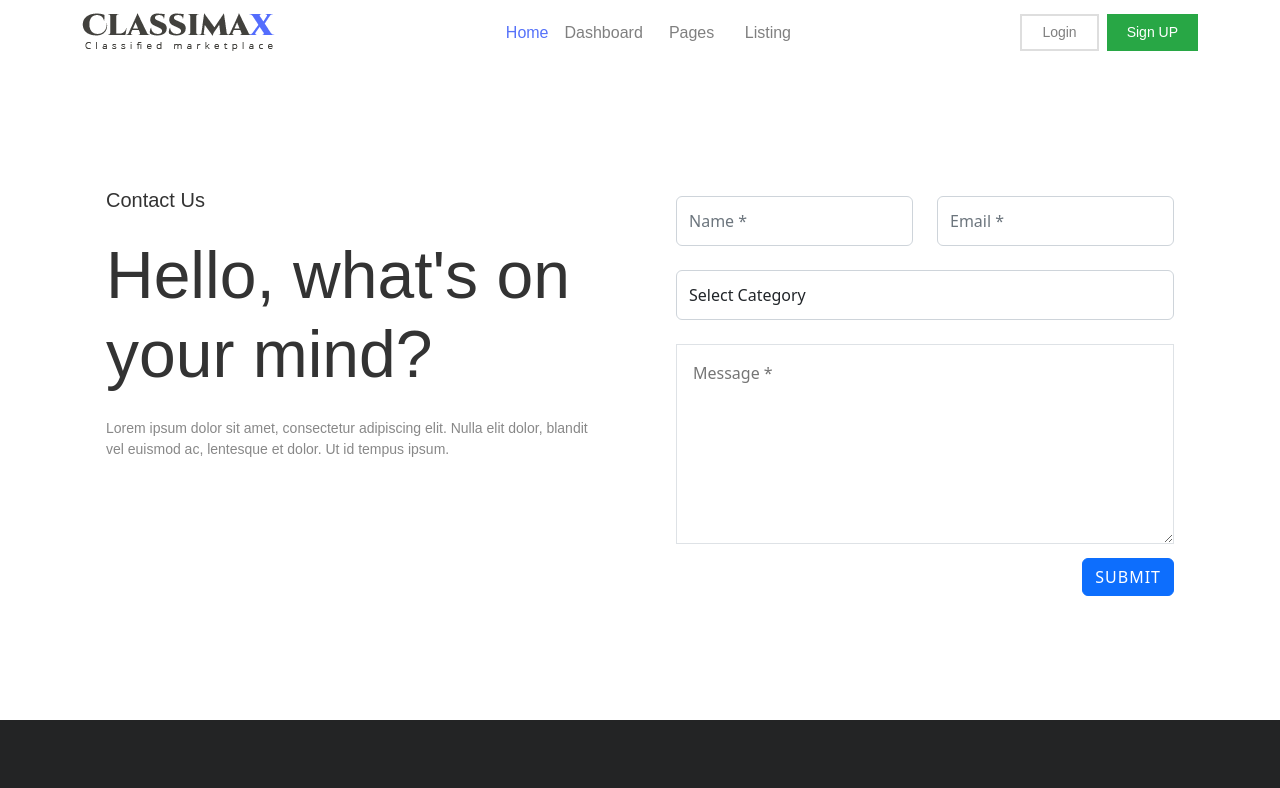
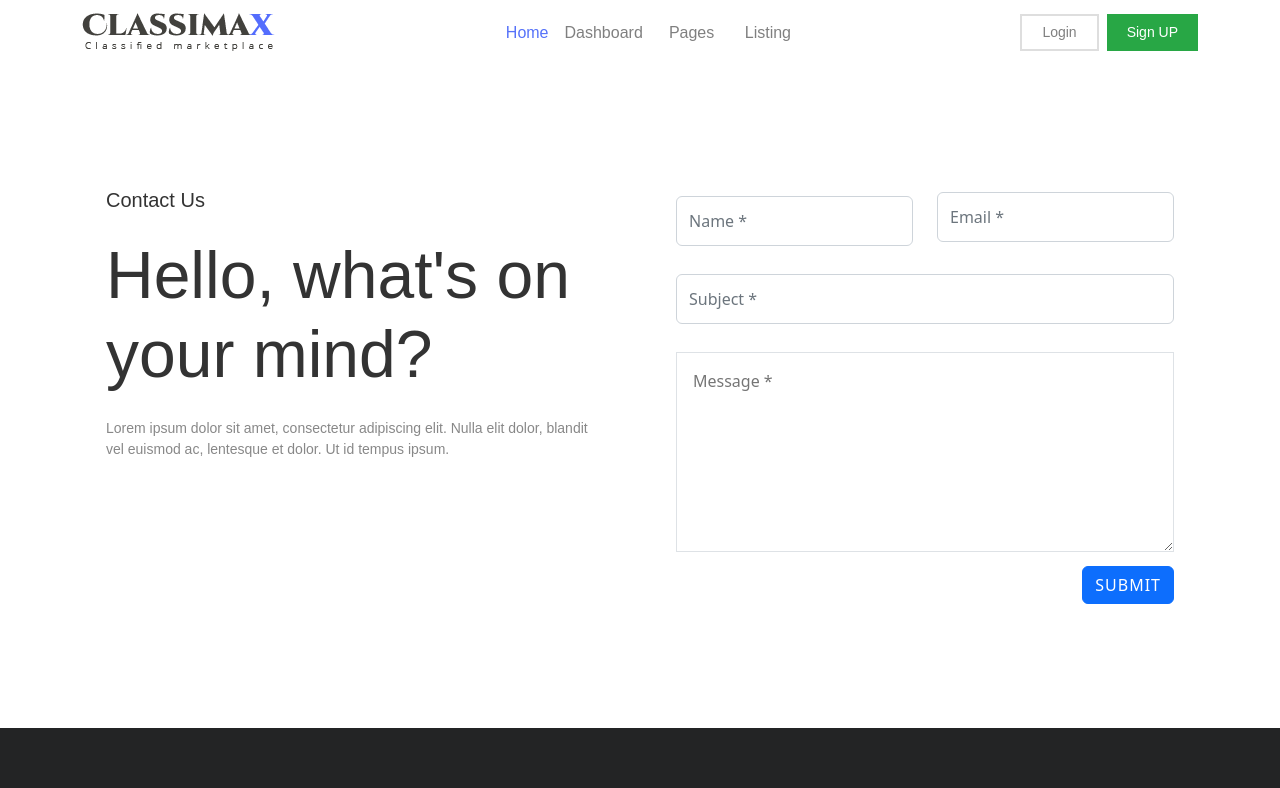
Before and after one commit to sahildabhi0101/4CP31-13, a React (Create React App) app in the folder frontend/: page /contact-us in a window 1280 px wide. Shown: the top 788 px of the page. Built offline with nearby package versions, Linux system fonts and the light colour scheme; some icons are missing; a web font is replaced by a local one.

Commit message:
Contact Us Page modified

```diff
--- a/frontend/src/pages/ContactUs.js
+++ b/frontend/src/pages/ContactUs.js
@@ -24,18 +24,16 @@ const ContactUs = () => {
                                                     <div className="col-lg-6 py-2">
                                                         <input type="text" placeholder="Name *" className="form-control" required/>
                                                     </div>
-                                                    <div className="col-lg-6 pt-2">
+                                                    <div className="col-lg-6 pt-1">
                                                         <input type="email" placeholder="Email *" className="form-control" required/>
                                                     </div>
                                                 </div>
                                             </div>
-                                            <select name="" id="" className="form-control w-100">
-                                                <option value="1">Select Category</option>
-                                                <option value="1">Laptop</option>
-                                                <option value="1">iPhone</option>
-                                                <option value="1">Monitor</option>
-                                                <option value="1">I need</option>
-                                            </select>
+                                            <div className="row">
+                                                    <div className="col-lg-12 py-1">
+                                                        <input type="text" placeholder="Subject *" className="form-control" required/>
+                                                    </div>
+                                                </div>
                                             <textarea name="message" id=""  placeholder="Message *" className="border w-100 p-3 mt-3 mt-lg-4"></textarea>
                                             <div className="btn-grounp">
                                                 <button type="submit" className="btn btn-primary mt-2 float-right">SUBMIT</button>
```
Also changed, not shown: 2 other files (tests, documents, lock files or other folders).
